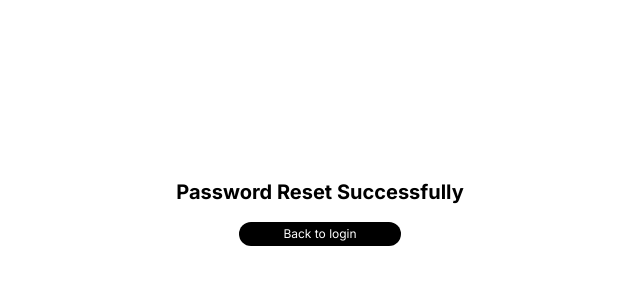
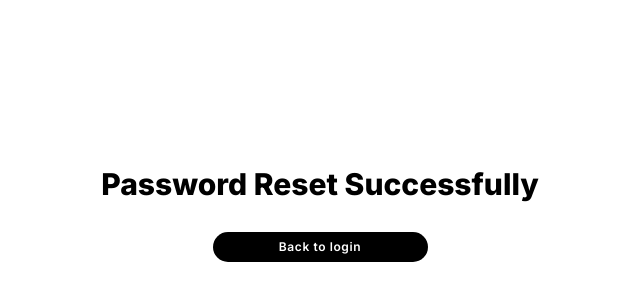
Before and after one commit to Arif20484423/Tic-Web-App, a Next.js app: page /reset-successful in a window 1280 px wide. Shown: the part 188-488 px from the top of the page, without its empty margins (320-960 px from the left). Built offline with nearby package versions, Linux system fonts and the light colour scheme.

Commit message:
fixed ui according to figma values

```diff
--- a/src/components/auth/ResetSuccessful.jsx
+++ b/src/components/auth/ResetSuccessful.jsx
@@ -3,11 +3,11 @@ import React from 'react'
 const ResetSuccessful = () => {
   return (
     <div className="flex items-center justify-center h-screen bg-white-100">
-      <div className="text-center">
-        <h2 className="text-xl font-bold text-black">
+      <div className="text-center space-y-[25px]">
+        <h2 className="text-[30px] font-extrabold text-black">
           Password Reset Successfully
         </h2>
-        <button className="text-xs mt-4 px-11 py-1 text-white bg-black rounded-3xl">
+        <button className="w-[215px] text-[12px] font-semibold tracking-[0.05em] px-[20px] py-[6px] text-white bg-black rounded-[35px]">
           Back to login
         </button>
       </div>
```
